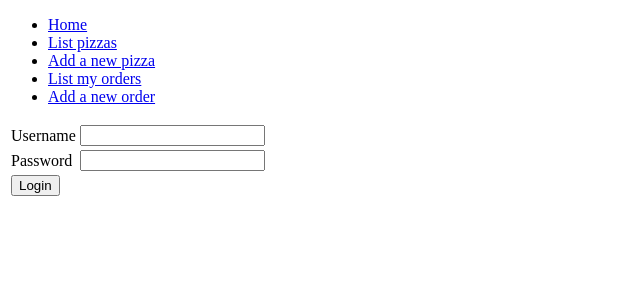
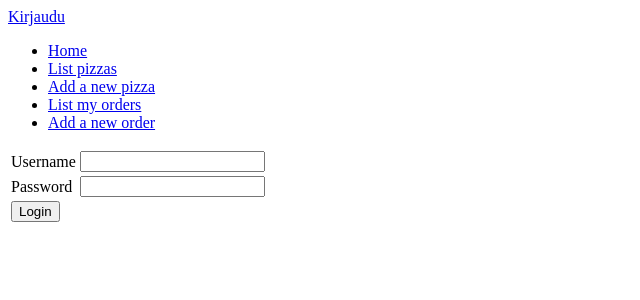
Before and after one commit to larenala/Pizzapalvelu, a Flask app: page /auth/login in a window 1280 px wide. Shown: the top 300 px of the page, without its empty margins (0-640 px from the left). Run offline with Flask 2, Linux system fonts and the light colour scheme.

Commit message:
login information added to every page

```diff
--- a/application/templates/layout.html
+++ b/application/templates/layout.html
@@ -6,6 +6,14 @@
     </head>
 
     <body>
+      {% if current_user.is_authenticated %}
+      <p>
+	Kirjautunut nimellä {{ current_user.name }}. <a href="{{ url_for('auth_logout') }}">Kirjaudu ulos</a>
+      </p>
+      {% else %}
+      <a href="{{ url_for('auth_login') }}">Kirjaudu</a>
+      {% endif %}
+
       <ul>
 	<li><a href="{{ url_for('orders_index') }}">Home</a></li>
 	<li><a href="{{ url_for('pizzas_index') }}">List pizzas</a></li>
```
